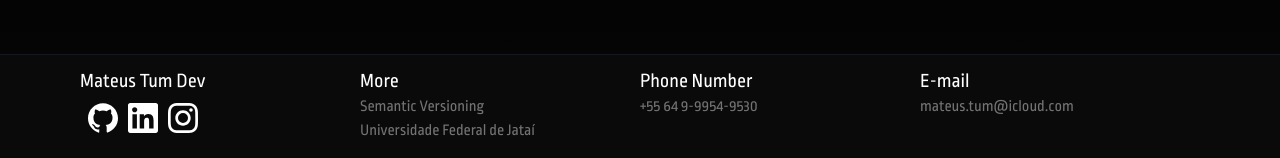
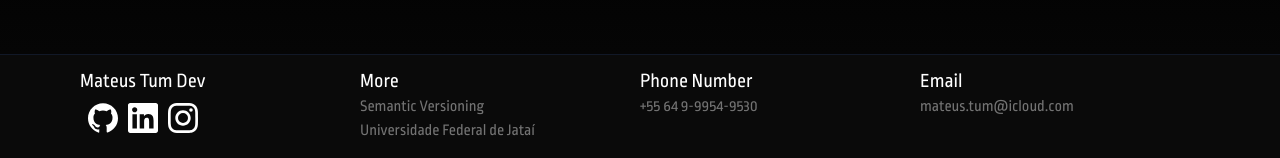
Before and after one commit to MateusTum/portfolio-nextjs, a Next.js app: page /en in a window 1280 px wide. Shown: the part 2726-2884 px from the top of the page. Built offline with nearby package versions, Linux system fonts and the light colour scheme.

Commit message:
fix: footer email translation

```diff
--- a/app/ui/footer/Footer.tsx
+++ b/app/ui/footer/Footer.tsx
@@ -98,7 +98,7 @@ export default function Footer() {
           <div className="col-span-4 sm:col-span-1 text-left md:text-center justify-center my-1">
 
             <div className="w-full text-center md:text-left">
-              <span className="text-white text-xl">E-mail</span>
+              <span className="text-white text-xl">{t('email')}</span>
             </div>
 
             <div className="grid grid-cols text-center md:text-left">
```
Also changed, not shown: app/[locale]/page.tsx (line endings or trailing spaces).
